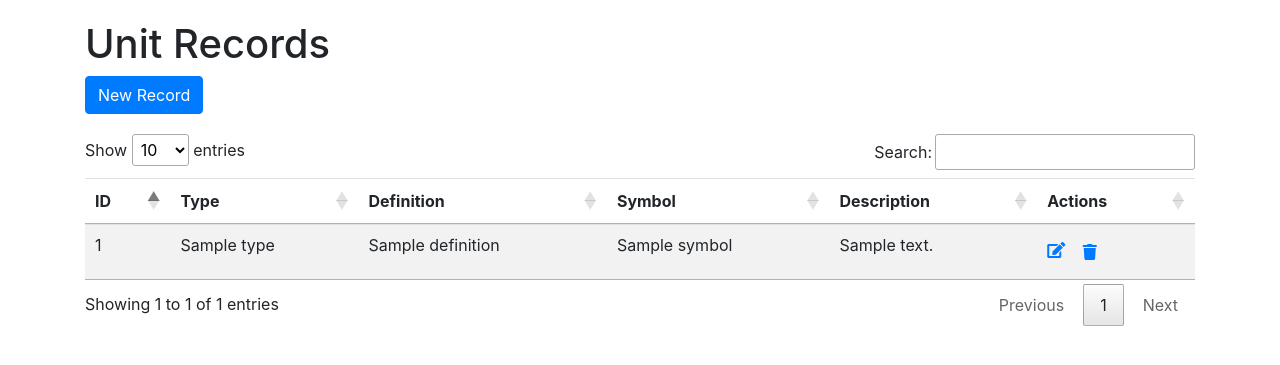
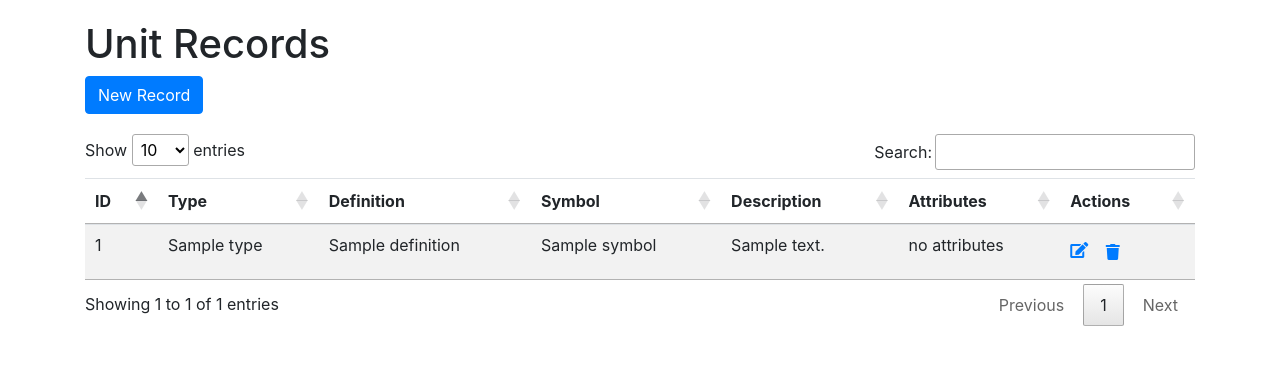
Before and after one commit to ggonnella/egcwebapp, a Flask app: template egcwebapp/templates/unit_list.html in a window 1280 px wide. Shown: the top 365 px of the page. Run offline with Flask 3, Linux system fonts and the light colour scheme; the template is opened without the code that fills it: most values are stand-ins (such as "Sample title", 1, 10 or a date in 2020); some libraries are stand-ins or nearby versions.

Commit message:
unit list now shows related attributes
✨ feat(app.py): add new routes to get unit attributes
🐛 fix(app.py): fix route paths for getting unit attributes
✨ feat(attribute_sub_list.html): add link to show unit attributes
✨ feat(ref_by_cell.html): add template for displaying count of referenced entities
✨ feat(unit_list.html): add column for displaying count of unit attributes
✨ feat(attribute_sub_list.js): add script to fetch and display unit attributes
🐛 fix(unit_list.mjs): remove unused import and initialize DataTables without callback function

```diff
--- a/egcwebapp/app.py
+++ b/egcwebapp/app.py
@@ -371,22 +371,22 @@ def get_unit(record_id):
         else:
             return render_template('table_show_unit.html', unit=unit, egc_data=egc_data)
 
-@app.route('/api/attributes/<record_id>/units', methods=['GET'])
-def get_attribute_units(record_id):
+@app.route('/api/units/<record_id>/attributes', methods=['GET'])
+def get_unit_attributes(record_id):
     if egc_data is None:
         return redirect(url_for('load_egc_file'))
     else:
-        units = egc_data.ref_by('A', record_id, 'U')
-        return render_template('unit_sub_list.html', units=units,
+        attributes = egc_data.ref_by('U', record_id, 'A')
+        return render_template('attribute_sub_list.html', attributes=attributes,
             egc_data=egc_data, parent_id=record_id)
 
-@app.route('/api/json/attributes/<record_id>/units', methods=['GET'])
-def get_attribute_units_json(record_id):
+@app.route('/api/json/units/<record_id>/attributes', methods=['GET'])
+def get_unit_attributes_json(record_id):
     if egc_data is None:
         return redirect(url_for('load_egc_file'))
     else:
-        units = egc_data.ref_by('A', record_id, 'U')
-        return jsonify(units)
+        attributes = egc_data.ref_by('U', record_id, 'A')
+        return jsonify(attributes)
 
 @app.route('/attributes')
 def attribute_list():
--- /dev/null
+++ b/egcwebapp/static/js/attribute_sub_list.js
@@ -0,0 +1,39 @@
+$(function() {
+  $('body').on('click', '.show-attributes', function(event) {
+    event.preventDefault();
+    var $count = $(this).closest('.attributes-count');
+    var recordId = $count.data('record-id');
+    var $currentRow = $count.closest('tr');
+
+    $.ajax({
+      url: '/api/units/' + recordId + "/attributes",
+      type: 'GET',
+      success: function(response) {
+        console.log('Success fetching attributes');
+
+        // Remove existing nested table if any
+        if ($currentRow.next('.nested-attributes').length > 0) {
+          $currentRow.next('.nested-attributes').remove();
+        }
+
+        // Create a new row below the current row
+        var $newRow = $('<tr class="nested-attributes"></tr>');
+
+        // Create a new cell that spans all the columns in the table
+        var $newCell = $('<td colspan="4"></td>');
+
+        // Append the response to the new cell
+        $newCell.append(response);
+
+        // Append the new cell to the new row
+        $newRow.append($newCell);
+
+        // Insert the new row below the current row
+        $currentRow.after($newRow);
+      },
+      error: function(response) {
+        console.log('Error fetching attributes:', response);
+      }
+    });
+  });
+});
--- a/egcwebapp/static/js/unit_list.mjs
+++ b/egcwebapp/static/js/unit_list.mjs
@@ -1,10 +1,3 @@
-import { initTooltip } from "./tooltips.js";
-
 $(document).ready(function() {
-  // Initialize DataTables
-  $("#unit-table").DataTable( {
-    "drawCallback": function( settings ) {
-      initTooltips();
-    }
-  });
+  $("#unit-table").DataTable();
 });
--- a/egcwebapp/templates/attribute_sub_list.html
+++ b/egcwebapp/templates/attribute_sub_list.html
@@ -22,7 +22,6 @@
              <input type="hidden" name="_method" value="DELETE">
               <button type="submit" class="btn btn-link"><i class="fas fa-trash"></i></button>
             </form>
-            <a href="{{ url_for('get_attribute_units', record_id=attribute.id) }}"><i class="fas fa-caret-down"></i></a>
           </td>
         </tr>
       {% endfor %}
--- /dev/null
+++ b/egcwebapp/templates/ref_by_cell.html
@@ -0,0 +1,10 @@
+<td class="{{ref_by_type}}s-count" data-record-id="{{ ref_id }}">
+  {% set count=egc_data.ref_by_ids(ref_rt, ref_id, ref_by_rt)|length %}
+  {% if count == 0 %}
+    no {{ref_by_type}}s
+  {% elif count == 1 %}
+  <a href="#" class="show-{{ref_by_type}}s"> 1 {{ref_by_type}} </a>
+  {% else %}
+    <a href="#" class="show-{{ref_by_type}}s"> {{ count }} {{ref_by_type}}s </a>
+  {% endif %}
+</td>
--- a/egcwebapp/templates/unit_list.html
+++ b/egcwebapp/templates/unit_list.html
@@ -2,7 +2,8 @@
 
 {% block content %}
   <h1>Unit Records</h1>
-<a href="{{ url_for('create_unit') }}" class="btn btn-primary create">New Record</a>
+  <a href="{{ url_for('create_unit') }}"
+    class="btn btn-primary create">New Record</a>
   <table id="unit-table" class="table table-striped table-hover">
     <thead>
       <tr>
@@ -11,6 +12,7 @@
         <th>Definition</th>
         <th>Symbol</th>
         <th>Description</th>
+        <th>Attributes</th>
         <th>Actions</th>
       </tr>
     </thead>
@@ -22,11 +24,17 @@
           <td>{{ unit.definition }}</td>
           <td>{{ unit.symbol }}</td>
           <td>{{ unit.description }}</td>
+          {% set ref_by_type, ref_id, ref_rt, ref_by_rt =
+                'attribute', unit.id, 'U', 'A' %}
+          {% include 'ref_by_cell.html' %}
           <td>
-<a href="{{ url_for('edit_unit', record_id=unit.id) }}"><i class="fas fa-edit"></i></a>
-<form action="{{ url_for('delete_unit', record_id=unit.id) }}" method="post" style="display: inline-block;">
+            <a href="{{ url_for('edit_unit', record_id=unit.id) }}">
+              <i class="fas fa-edit"></i></a>
+            <form action="{{ url_for('delete_unit', record_id=unit.id) }}"
+              method="post" style="display: inline-block;">
             <input type="hidden" name="_method" vaue="DELETE">
-<button type="submit" class="btn btn-link"><i class="fas fa-trash"></i></button>
+            <button type="submit" class="btn btn-link">
+              <i class="fas fa-trash"></i></button>
             </form>
           </td>
         </tr>
@@ -34,5 +42,9 @@
     </tbody>
   </table>
 
-  <script src="{{ url_for('static', filename='js/unit_list.mjs') }}" type="module"></script>
+  <script src="{{ url_for('static', filename='js/unit_list.mjs') }}"
+    type="module"></script>
+  <script src="{{ url_for('static', filename='js/attribute_sub_list.js') }}"
+    type="module"></script>
+
 {% endblock %}
```
Lines whose indentation alone changed are shown as unchanged.
